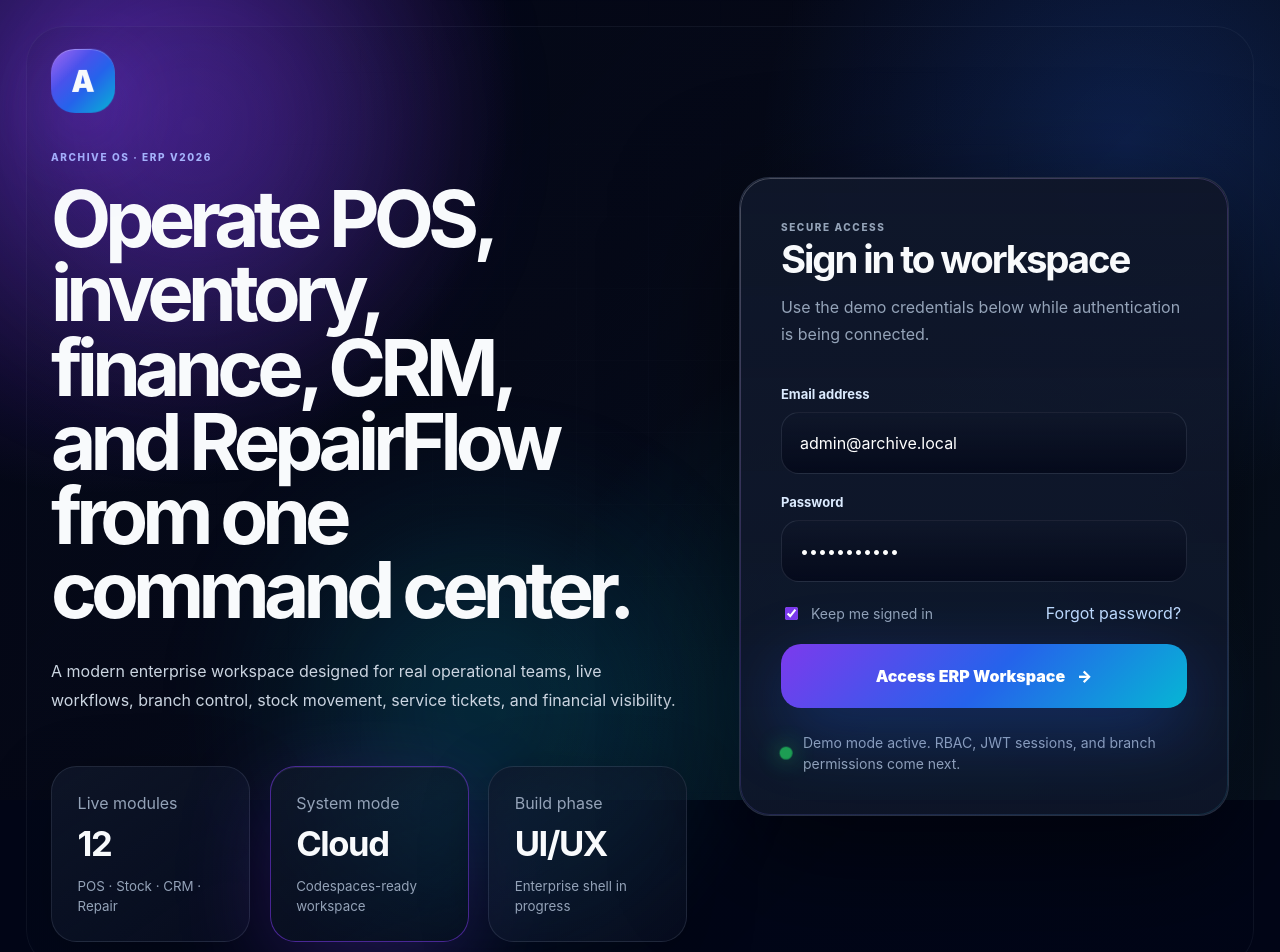
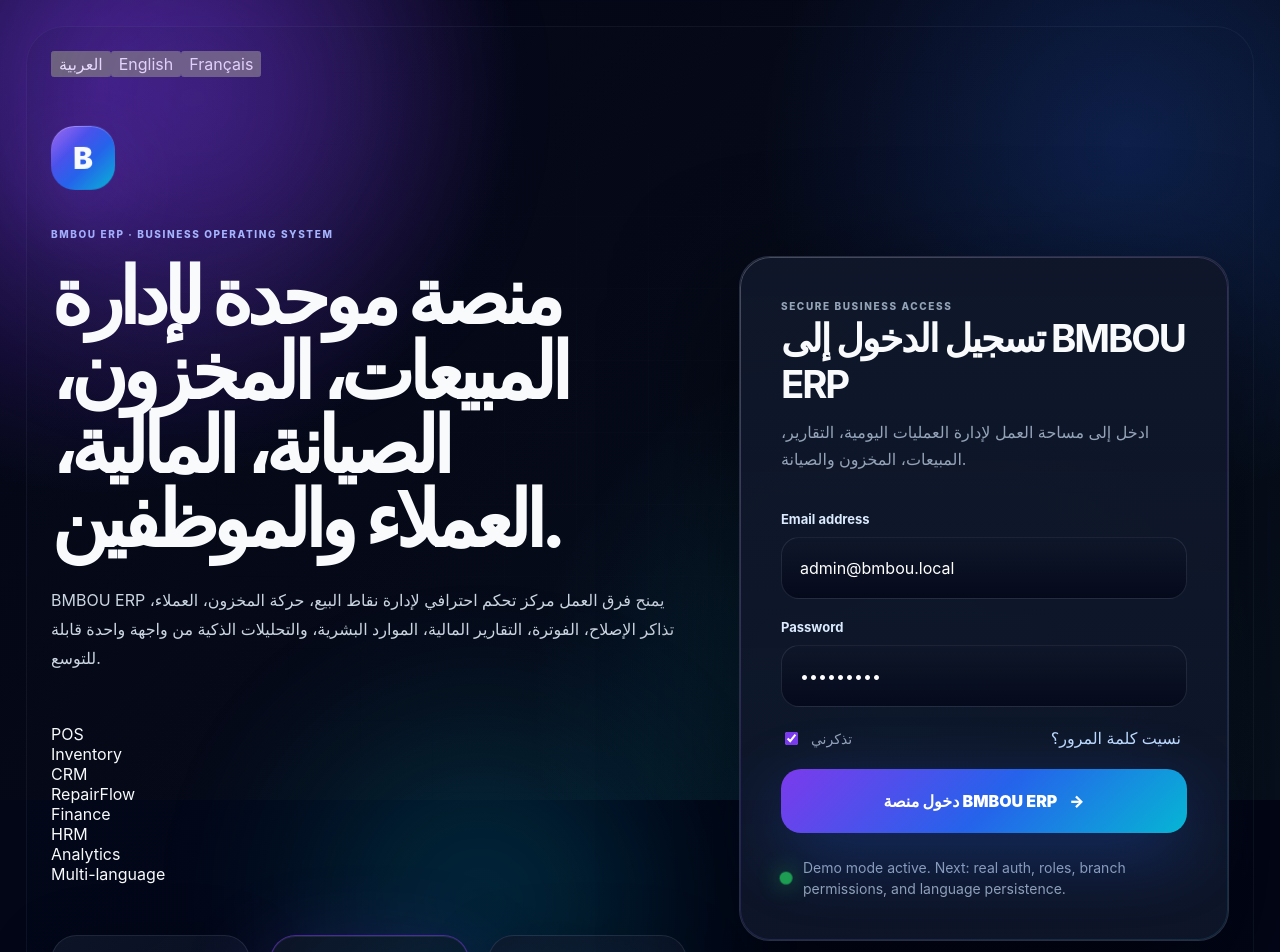
Before and after one commit to bmboubusiness002-tech/archive-os, a React (Vite) app in the folder apps/web/: page / in a window 1280 px wide. Shown: the top 952 px of the page. Built offline with nearby package versions, Linux system fonts and the light colour scheme.

Commit message:
feat(auth): rebrand login page and add language selector

```diff
--- a/apps/web/src/pages/auth/LoginPage.tsx
+++ b/apps/web/src/pages/auth/LoginPage.tsx
@@ -1,7 +1,7 @@
 export function LoginPage() {
   function handleSubmit(event: React.FormEvent<HTMLFormElement>) {
     event.preventDefault()
-    window.alert('Demo login accepted. Workspace routing will be connected next.')
+    window.alert('BMBOU ERP demo access accepted. Workspace routing will be connected next.')
   }
 
   return (
@@ -10,33 +10,51 @@ export function LoginPage() {
         <div className="login-orb login-orb-primary" />
         <div className="login-orb login-orb-secondary" />
 
+        <div className="language-switcher" aria-label="Language selector">
+          <button className="language-option language-option-active">العربية</button>
+          <button className="language-option">English</button>
+          <button className="language-option">Français</button>
+        </div>
+
         <div className="login-brand">
-          <div className="brand-mark">A</div>
+          <div className="brand-mark">B</div>
           <div>
-            <p className="eyebrow">Archive OS · ERP v2026</p>
-            <h1>Operate POS, inventory, finance, CRM, and RepairFlow from one command center.</h1>
+            <p className="eyebrow">BMBOU ERP · Business Operating System</p>
+            <h1>منصة موحدة لإدارة المبيعات، المخزون، الصيانة، المالية، العملاء والموظفين.</h1>
             <p className="hero-copy">
-              A modern enterprise workspace designed for real operational teams, live workflows,
-              branch control, stock movement, service tickets, and financial visibility.
+              BMBOU ERP يمنح فرق العمل مركز تحكم احترافي لإدارة نقاط البيع، حركة المخزون،
+              العملاء، تذاكر الإصلاح، الفوترة، التقارير المالية، الموارد البشرية، والتحليلات الذكية
+              من واجهة واحدة قابلة للتوسع.
             </p>
           </div>
         </div>
 
+        <div className="feature-showcase">
+          <div className="feature-pill">POS</div>
+          <div className="feature-pill">Inventory</div>
+          <div className="feature-pill">CRM</div>
+          <div className="feature-pill">RepairFlow</div>
+          <div className="feature-pill">Finance</div>
+          <div className="feature-pill">HRM</div>
+          <div className="feature-pill">Analytics</div>
+          <div className="feature-pill">Multi-language</div>
+        </div>
+
         <div className="hero-grid">
           <div className="metric-card">
-            <span>Live modules</span>
-            <strong>12</strong>
-            <small>POS · Stock · CRM · Repair</small>
+            <span>Operational modules</span>
+            <strong>12+</strong>
+            <small>POS · Stock · CRM · HR · Repair</small>
           </div>
           <div className="metric-card metric-card-glow">
-            <span>System mode</span>
-            <strong>Cloud</strong>
-            <small>Codespaces-ready workspace</small>
+            <span>Languages</span>
+            <strong>AR · EN · FR</strong>
+            <small>واجهة متعددة اللغات للشركات الحديثة</small>
           </div>
           <div className="metric-card">
-            <span>Build phase</span>
-            <strong>UI/UX</strong>
-            <small>Enterprise shell in progress</small>
+            <span>Intelligence layer</span>
+            <strong>AI-ready</strong>
+            <small>Pricing · Forecasts · Strategy signals</small>
           </div>
         </div>
       </section>
@@ -44,39 +62,39 @@ export function LoginPage() {
       <section className="login-panel-wrap">
         <div className="login-card">
           <div className="login-card-header">
-            <p className="eyebrow">Secure access</p>
-            <h2>Sign in to workspace</h2>
-            <p>Use the demo credentials below while authentication is being connected.</p>
+            <p className="eyebrow">Secure business access</p>
+            <h2>تسجيل الدخول إلى BMBOU ERP</h2>
+            <p>ادخل إلى مساحة العمل لإدارة العمليات اليومية، التقارير، المبيعات، المخزون والصيانة.</p>
           </div>
 
           <form className="login-form" onSubmit={handleSubmit}>
             <label className="field">
               <span>Email address</span>
-              <input type="email" defaultValue="admin@archive.local" autoComplete="email" />
+              <input type="email" defaultValue="admin@bmbou.local" autoComplete="email" />
             </label>
 
             <label className="field">
               <span>Password</span>
-              <input type="password" defaultValue="archive2026" autoComplete="current-password" />
+              <input type="password" defaultValue="bmbou2026" autoComplete="current-password" />
             </label>
 
             <div className="form-row">
               <label className="remember-row">
                 <input type="checkbox" defaultChecked />
-                <span>Keep me signed in</span>
+                <span>تذكرني</span>
               </label>
-              <button type="button" className="link-button">Forgot password?</button>
+              <button type="button" className="link-button">نسيت كلمة المرور؟</button>
             </div>
 
             <button className="primary-button" type="submit">
-              Access ERP Workspace
+              دخول منصة BMBOU ERP
               <span>→</span>
             </button>
           </form>
 
           <div className="security-note">
             <span className="pulse-dot" />
-            Demo mode active. RBAC, JWT sessions, and branch permissions come next.
+            Demo mode active. Next: real auth, roles, branch permissions, and language persistence.
           </div>
         </div>
       </section>
```
